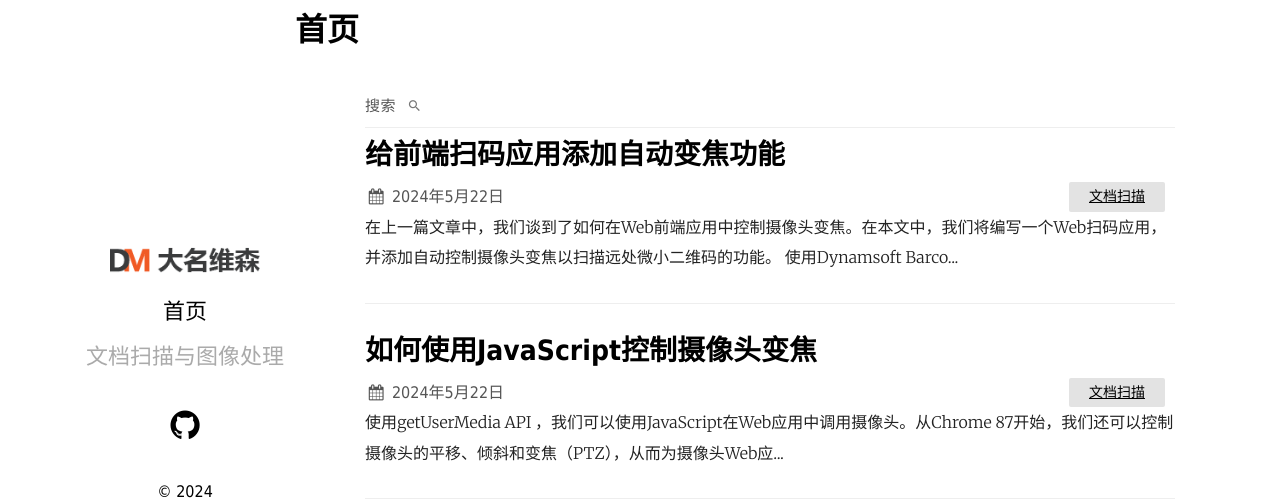
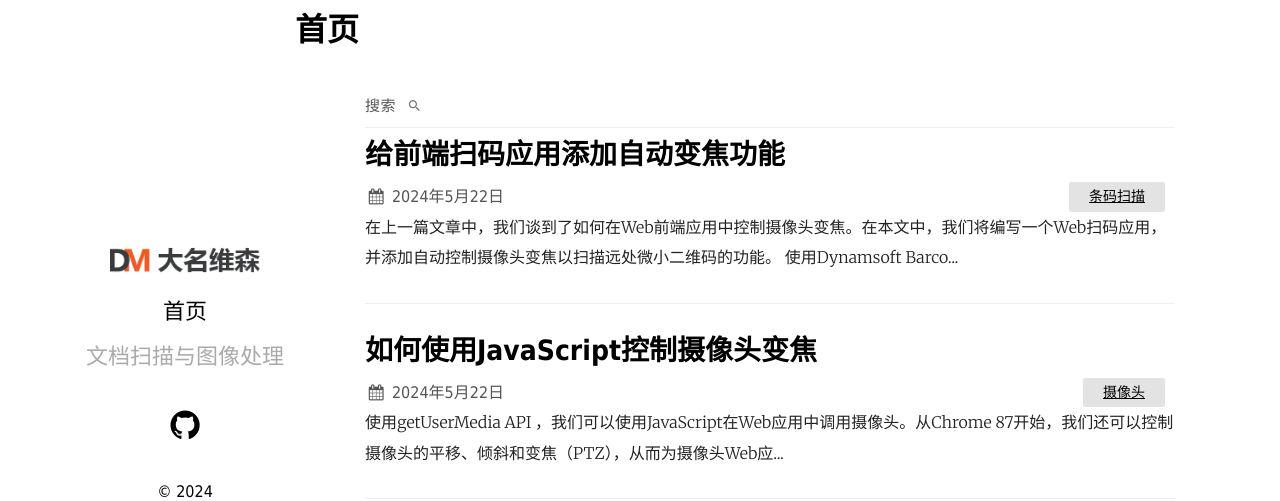
Before and after one commit to damingsoft/damingsoft.github.io, a Jekyll site: the page built from index.html, in a window 1280 px wide and 900 px high. Shown: the top 501 px of the window. Built offline with Jekyll 4.4.1, drawn with Linux system fonts in a browser that asks for light colours; the list of posts is cut into pages by our own code.

Commit message:
update category

```diff
--- a/_posts/2024-05-22-auto-zoom-web-qr-code-scanner.md
+++ b/_posts/2024-05-22-auto-zoom-web-qr-code-scanner.md
@@ -2,7 +2,7 @@
 layout: post
 title: "给前端扫码应用添加自动变焦功能"
 date: 2024-05-22 11:12:53 +0800
-categories: 文档扫描
+categories: 条码扫描
 tags:
 description: 本文介绍了如何在Web应用中控制摄像头自动变焦以扫描二维码。
 ---
--- a/_posts/2024-05-22-camera-zoom-control-on-web.md
+++ b/_posts/2024-05-22-camera-zoom-control-on-web.md
@@ -2,7 +2,7 @@
 layout: post
 title: "如何使用JavaScript控制摄像头变焦"
 date: 2024-05-22 11:10:53 +0800
-categories: 文档扫描
+categories: 摄像头
 tags:
 description: 本文讨论了如何在Web应用程序中基于getUserMedia API使用JavaScript控制摄像头变焦。
 ---
```
